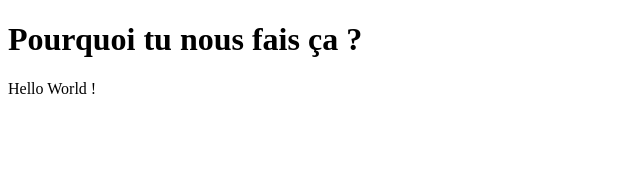
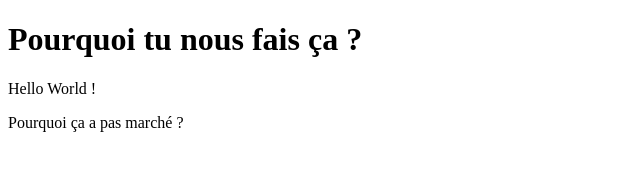
Before and after one commit to Desooe-pro/Prise_en_main, a plain HTML site: page index.html in a window 1280 px wide. Shown: the whole page, without its empty margins (0-640 px from the left). Drawn offline with Linux system fonts and the light colour scheme.

Commit message:
Test commit 1

```diff
--- a/index.html
+++ b/index.html
@@ -7,5 +7,6 @@
 <body>
   <h1>Pourquoi tu nous fais ça ?</h1>
   <p>Hello World !</p>
+  <p>Pourquoi ça a pas marché ?</p>
 </body>
 </html>
```
